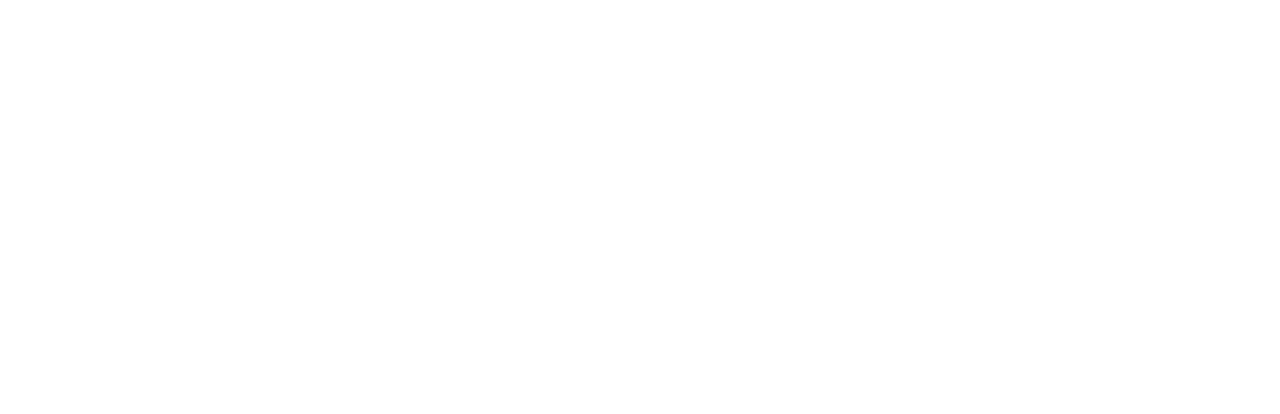
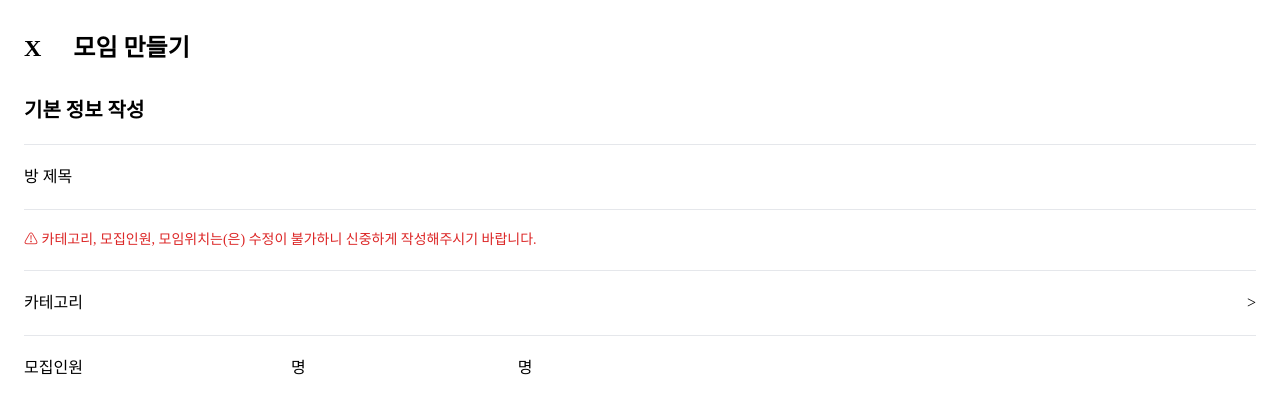
Before and after one commit to heua717/sgbg, a React (Create React App) app in the folder frontend/: page /meeting/create in a window 1280 px wide. Before the commit this address had no page. Shown: the top 414 px of the page. Built offline with nearby package versions, Linux system fonts and the light colour scheme; a web font is replaced by a local one.

Commit message:
[S07P22A707-85] feat: create room markup

```diff
--- a/frontend/src/Router.js
+++ b/frontend/src/Router.js
@@ -1,11 +1,15 @@
 import { Routes, Route } from "react-router-dom";
 import Main from "./pages/Main";
+import CreateRoom from "./pages/room/CreateRoom";
 
 function Router() {
   return (
     <Routes>
       {/* 메인 */}
       <Route path="/" element={<Main />} />
+
+      {/* 방 create */}
+      <Route path="/meeting/create" element={<CreateRoom/>} />
     </Routes>
   );
 }
--- a/frontend/src/pages/room/CreateRoom.tsx
+++ b/frontend/src/pages/room/CreateRoom.tsx
@@ -1,5 +1,49 @@
 const CreateRoom = () => {
-  return <div></div>;
+  return (
+    // markup 0915 임지민
+  <div className="mt-8 mx-6">
+    <div>
+      <button className="text-2xl font-black mr-3">X</button>
+      <h2 className="inline-block text-2xl font-black ml-5">모임 만들기</h2>
+    </div>
+
+    <div className="mt-8">
+      {/* 기본 정보 작성 */}
+      <h3 className="text-xl font-semibold">기본 정보 작성</h3>
+      <hr className="my-5" />
+
+      {/* 방 제목 작성 */}
+      <label htmlFor="meetingName" className="mr-2">방 제목 </label>
+      <input type="text" id="meetingName" />
+      <hr className="my-5" />
+
+      {/* 경고 문구 */}
+      <p className="text-red-600 text-sm">⚠ 카테고리, 모집인원, 모임위치는(은) 수정이 불가하니 신중하게 작성해주시기 바랍니다. </p>
+      <hr className="my-5" />
+
+      {/*
+        카테고리
+        - 아래 줄 자체를 클릭하면 카테고리 선택 페이지로 넘어가게
+        - 클릭하면 회색 그림자?가 나오도록
+      */}
+      <div className="flex justify-between">
+        <p className="flex">카테고리</p>
+        <button className="flex">&gt;</button>
+      </div>
+    </div>
+    <hr className="my-5" />
+
+    {/* 모집 인원 */}
+    <div>
+      <p className="inline-block">모집인원</p>
+      <input type="number" id="minPerson" className="inline-block"/>
+      <label htmlFor="minPerson" className="ml-2">명 </label>
+
+      <input type="number" id="maxPerson" className="inline-block" />
+      <label htmlFor="maxPerson" className="ml-2">명 </label>
+    </div>
+  </div>
+  );
 };
 
 export default CreateRoom;
--- a/frontend/tailwind.config.js
+++ b/frontend/tailwind.config.js
@@ -59,7 +59,8 @@
         per115: "115%",
         per120: "120%",
       },
-      colors: {},
+      colors: {
+      },
     },
   },
   plugins: [],
```
